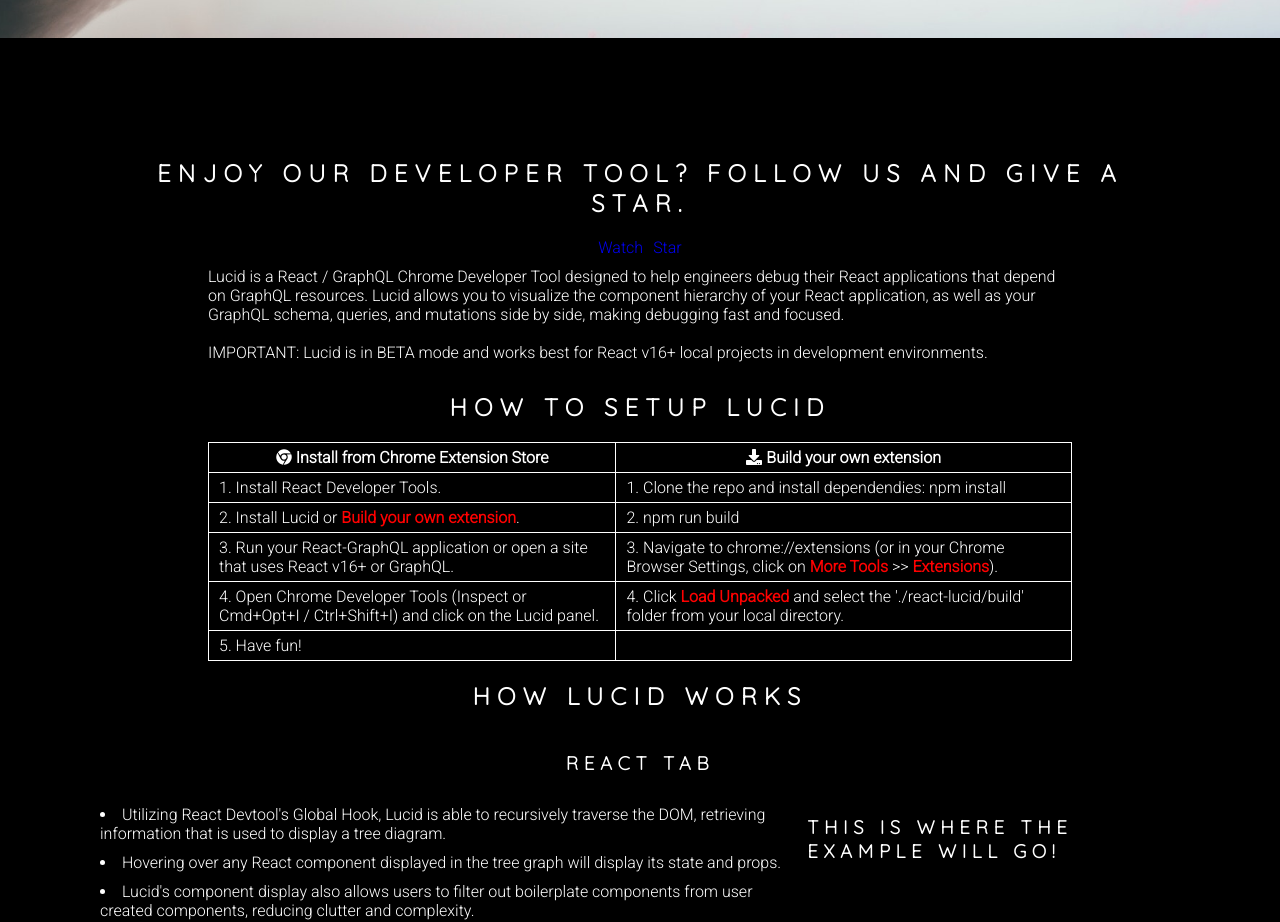
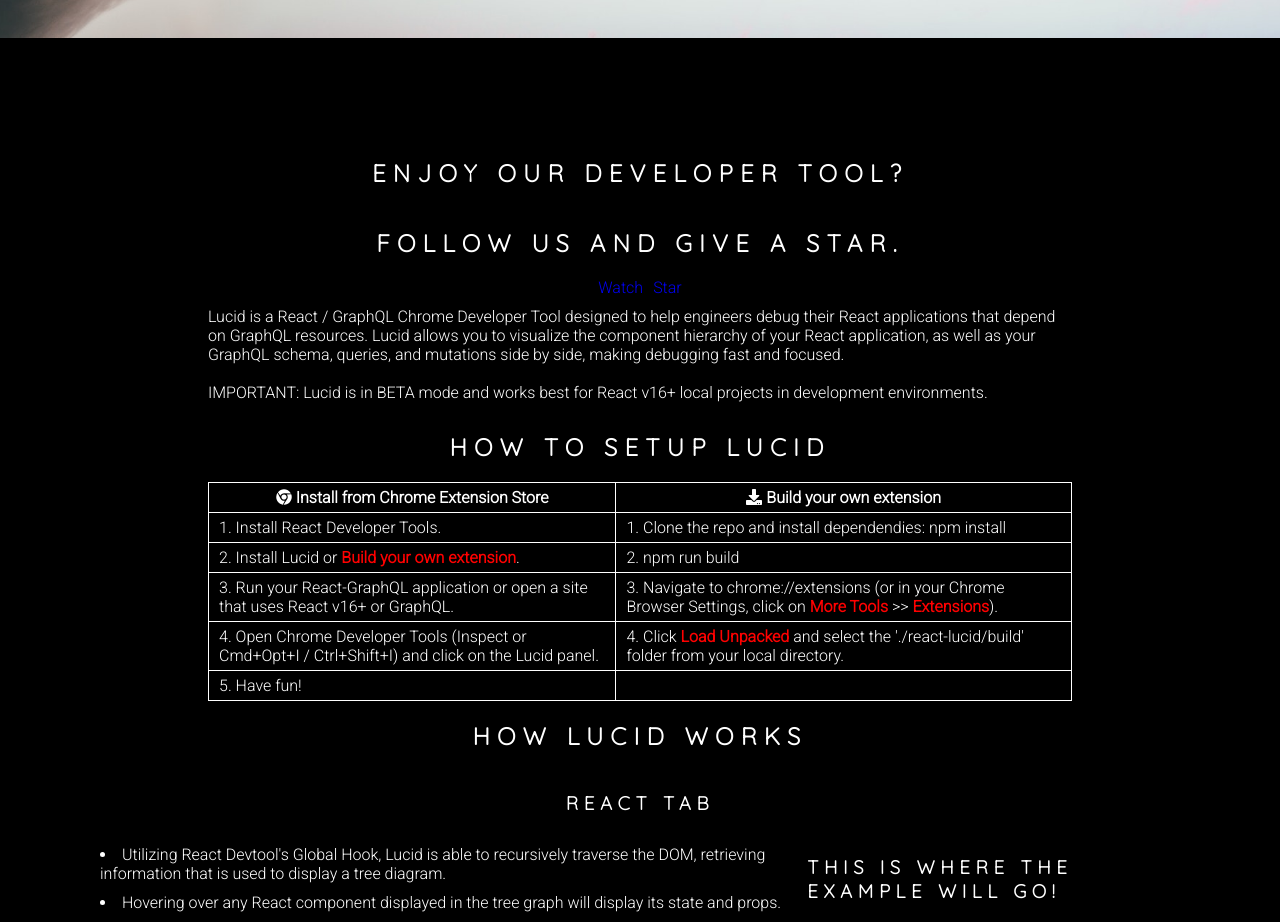
Before and after one commit to Gossamer-React/reactlucid.io, a React app: page / in a window 1280 px wide. Shown: the part 900-1822 px from the top of the page. Built offline with nearby package versions, Linux system fonts and the light colour scheme.

Commit message:
Update Content.jsx

```diff
--- a/src/client/components/Content.jsx
+++ b/src/client/components/Content.jsx
@@ -4,7 +4,8 @@
 const Content = () => {
   return (
     <div>
-      <h2>Enjoy our developer tool? Follow us and give a star.</h2>
+      <h2>Enjoy our developer tool?</h2>
+      <h2>Follow us and give a star.</h2>
       <div id='github-btns'>
         {/* allows a user to follow our repo by watching the repo */}
         <a
```
